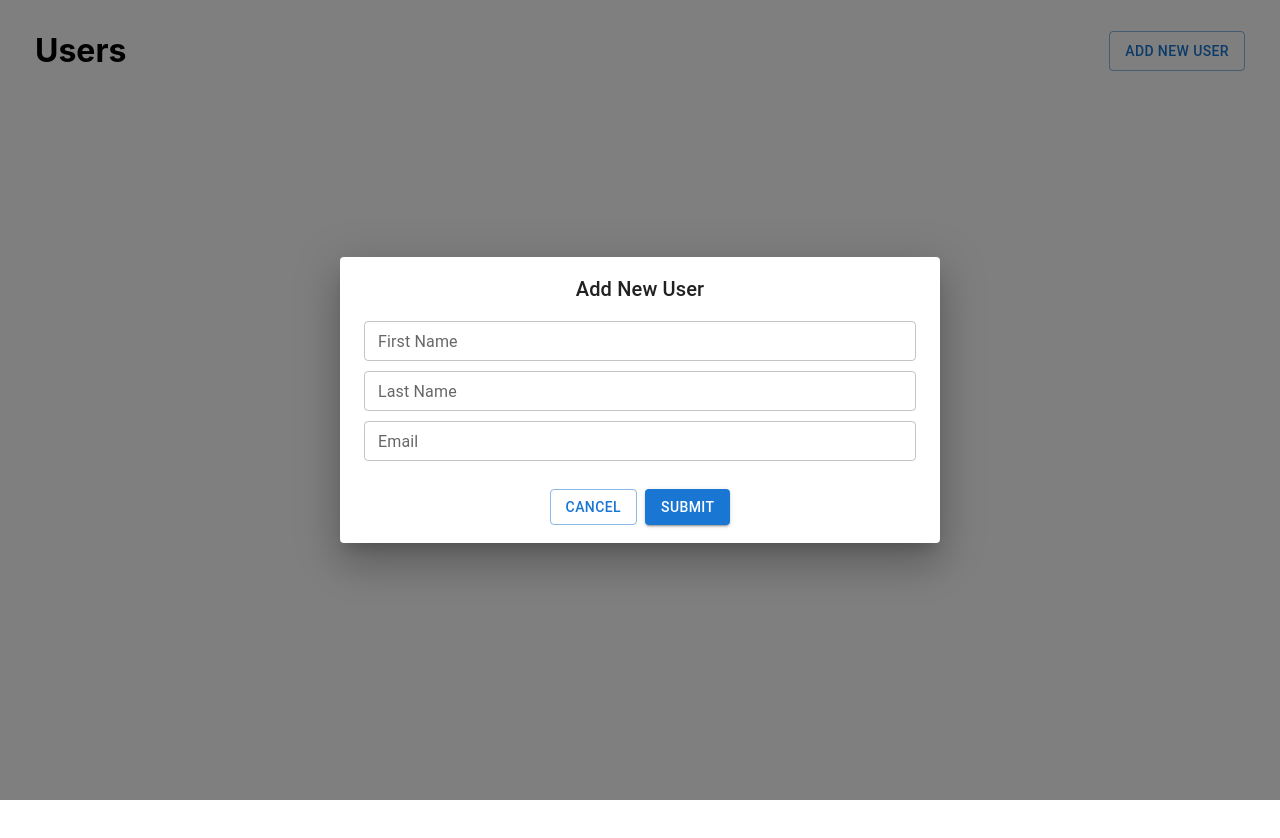
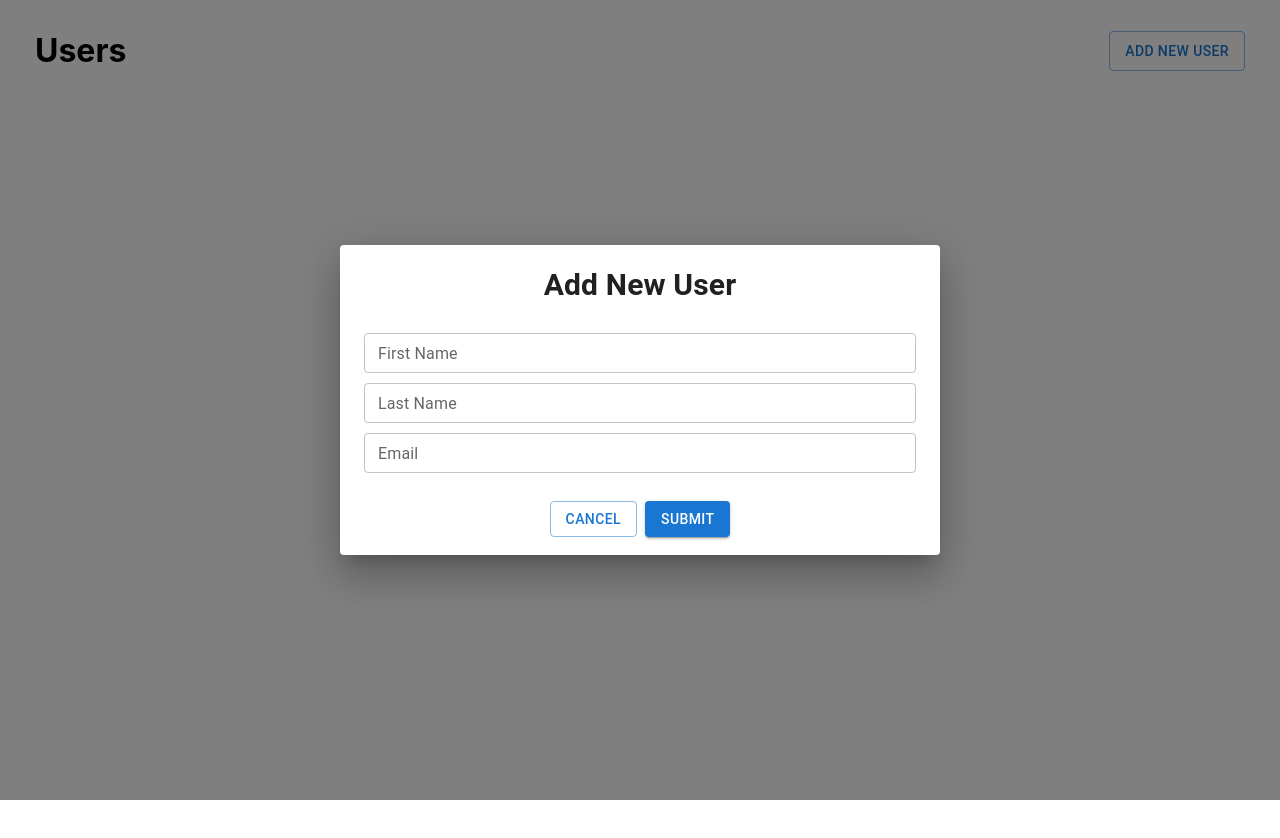
Before and after one commit to amit-naik-01/mockui, a React (Create React App) app: page / in a window 1280 px wide. Both pictures are taken after a click on the button "ADD NEW USER". Shown: the top 838 px of the page. Built offline with nearby package versions, Linux system fonts and the light colour scheme; no server answers.

Commit message:
minor ui changes

```diff
--- a/src/components/FormDialog.js
+++ b/src/components/FormDialog.js
@@ -20,11 +20,11 @@ export default function FormDialog({open,handleClose,data,onChange,handleFormSub
 
       >
         <DialogTitle style={{display:"flex",justifyContent:"center"}} id="alert-dialog-title">
-          {id?"Update User":"Add New User"}
+          {id?<h2 style={{display:"flex",justifyContent:"center",margin:"0px"}}><strong>Update User</strong></h2>:<h2 style={{display:"flex",justifyContent:"center",margin:"0px"}}><strong>Add New User</strong></h2>}
         </DialogTitle>
         <DialogContent>
           <form >
-             <TextField id="firstName" defaultValue={first_name} onChange={e=>onChange(e)} placeholder="First Name" label="First Name" size="small" style={{margin:"0 0 5px 0"}}  fullWidth/>
+             <TextField id="firstName" defaultValue={first_name} onChange={e=>onChange(e)} placeholder="First Name" label="First Name" size="small" style={{margin:"8px 0 5px 0"}}  fullWidth/>
              <TextField id="lastName" defaultValue={last_name} onChange={e=>onChange(e)} placeholder="Last Name" label="Last Name" size="small" style={{margin:"5px 0 5px 0"}}  fullWidth/>
              <TextField id="email" defaultValue={email} onChange={e=>onChange(e)} placeholder="Email" label="Email" size="small" style={{margin:"5px 0 0 0"}}  fullWidth/>
           </form>
```
